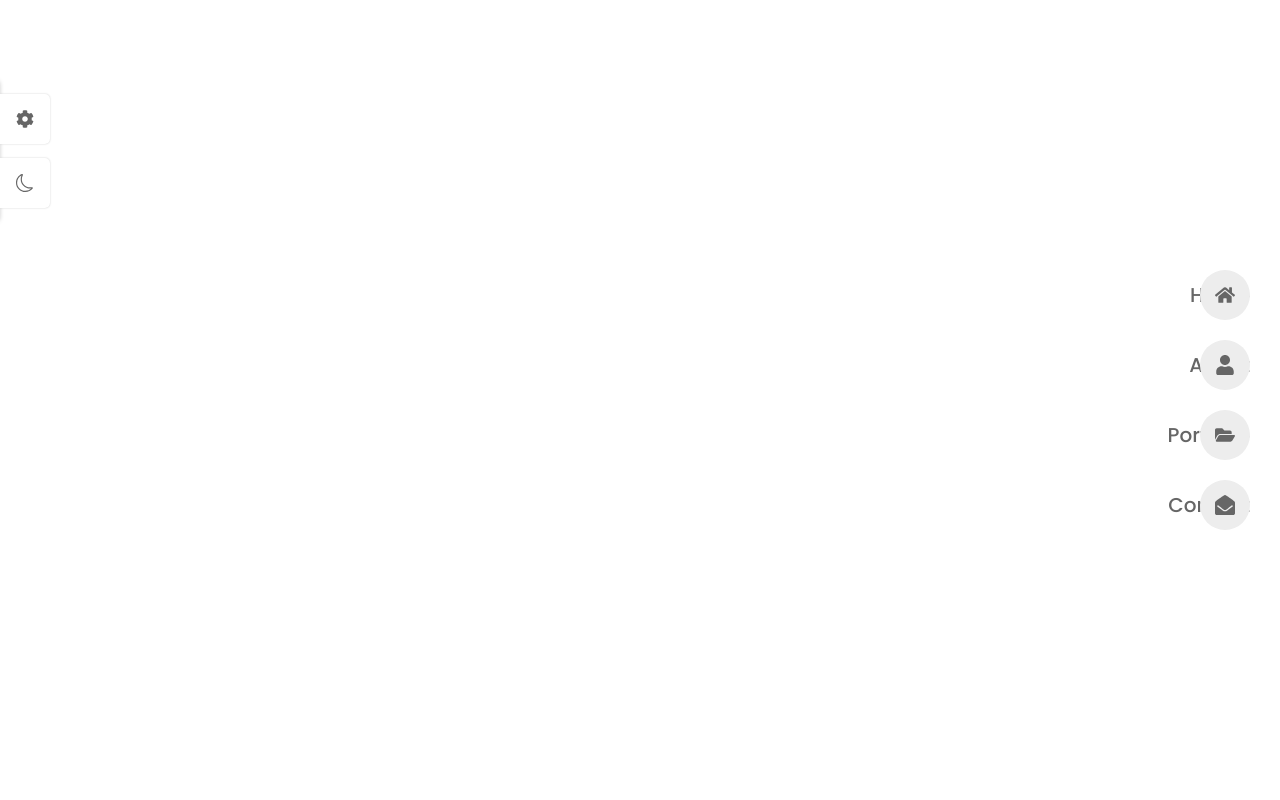
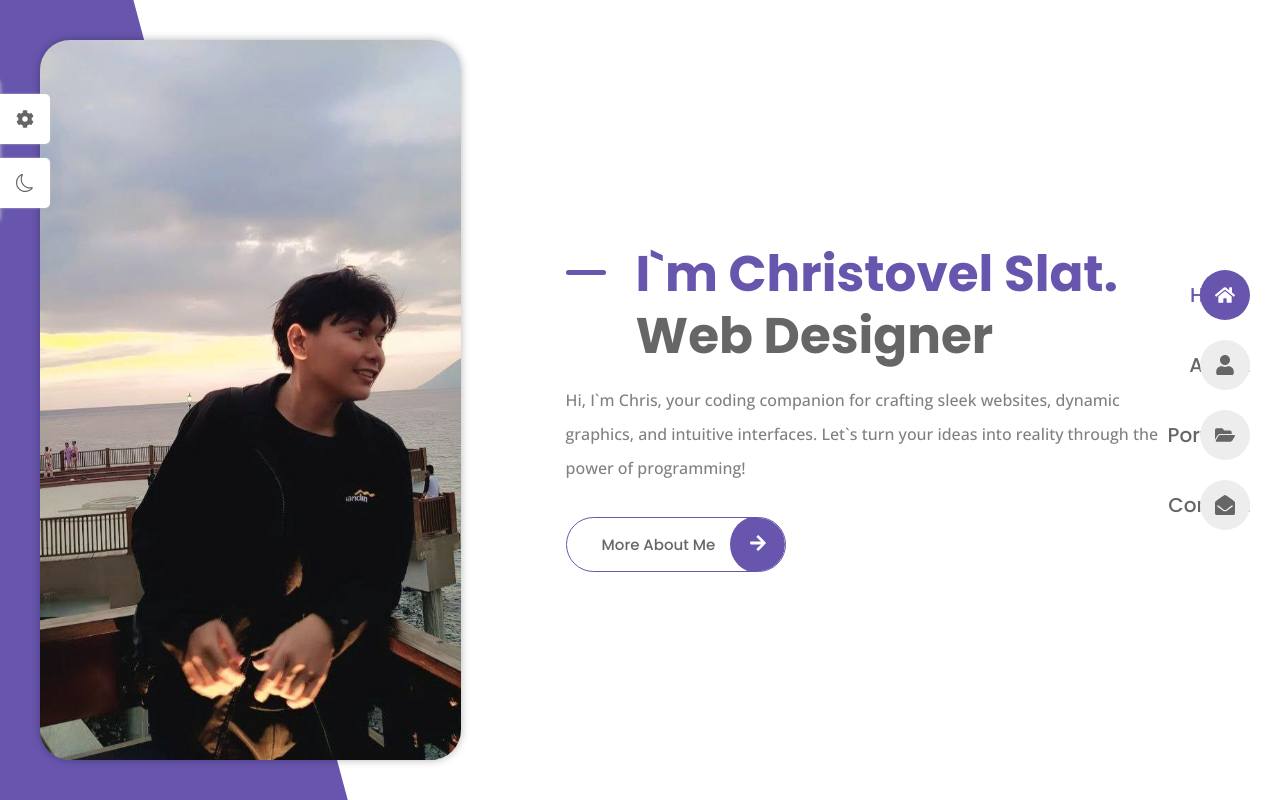
Before and after one commit to ChrisSlat0910/chris-portfolio-web, a React (Vite) app: page /chris-portfolio/ in a window 1280 px wide. Before the commit this address had no page. Built offline with nearby package versions, Linux system fonts and the light colour scheme.

Commit message:
first commit

```diff
--- a/src/App.jsx
+++ b/src/App.jsx
@@ -12,11 +12,11 @@ import Themes from './components/Themes'
 
 function App() {
   return (
-  <BrowserRouter>
+  <BrowserRouter basename="/chris-portfolio/">
     <Navbar />
     <Themes />
     <Routes>
-      <Route index element={<Home />}/>
+      <Route path='/' element = {<Home />}/>
       <Route path='about' element={<About />}/>
       <Route path='portfolio' element={<Portfolio />}/>
       <Route path='contact' element={<Contact />}/>
--- a/vite.config.js
+++ b/vite.config.js
@@ -4,5 +4,5 @@ import react from '@vitejs/plugin-react'
 // https://vitejs.dev/config/
 export default defineConfig({
   plugins: [react()],
-  base: '/chris-poerfolio/',
+  base: '/chris-porfolio/',
 })
```
